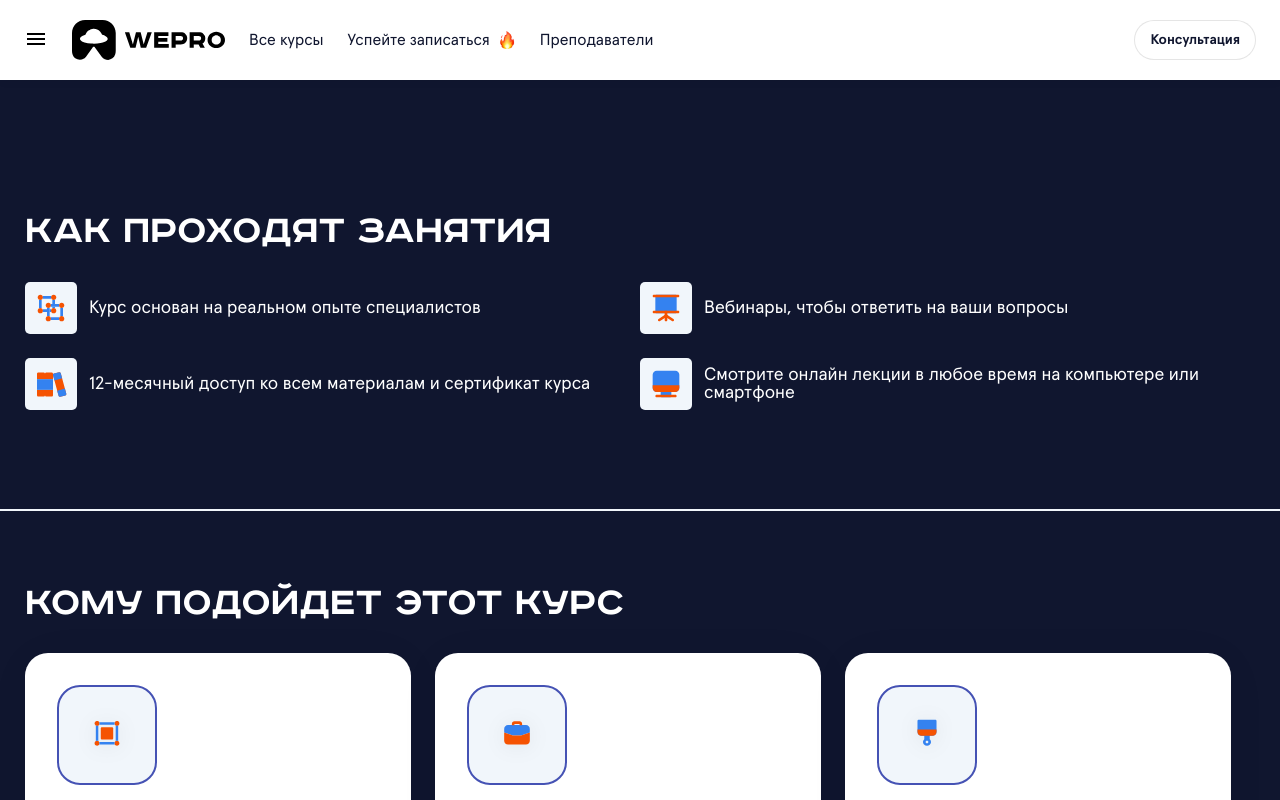
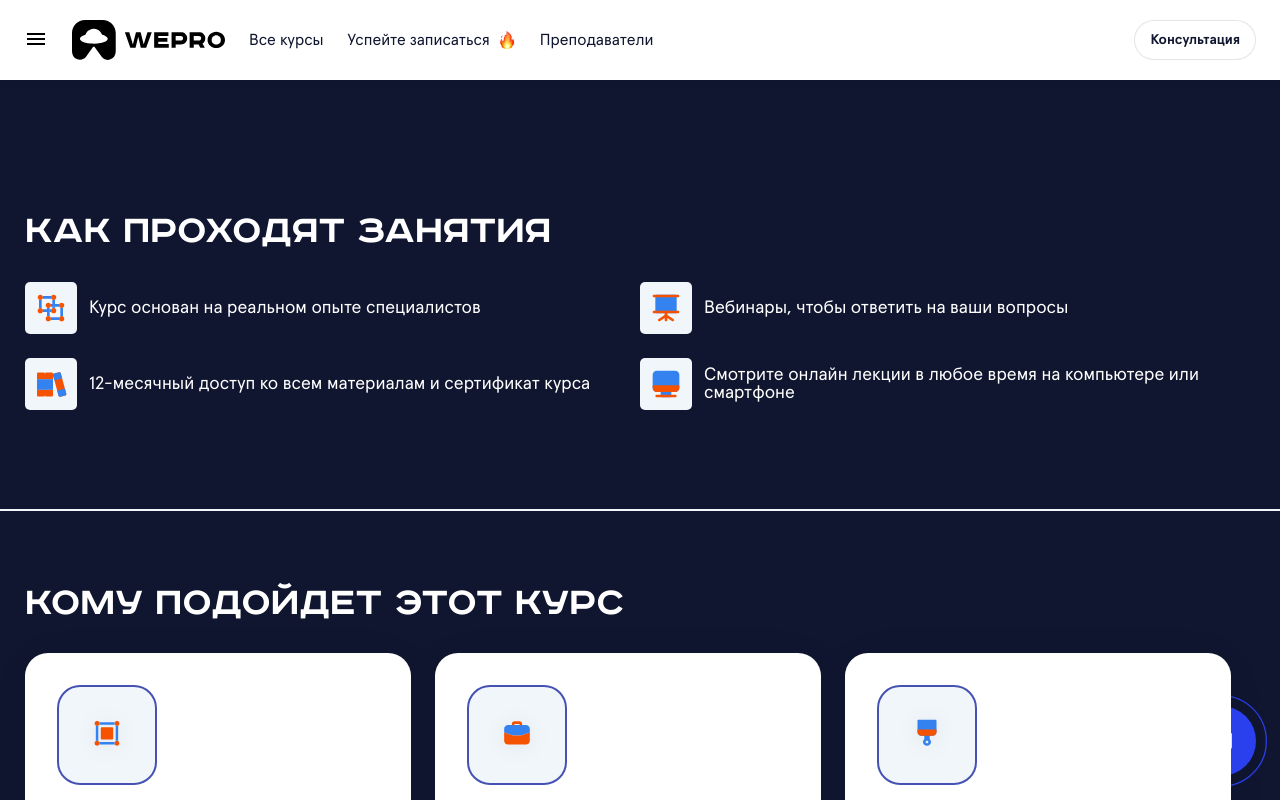
Before and after one commit to abdumalikovich/wepro-new-website-2023, a Nuxt app: page /course/_ in a window 1280 px wide. Shown: the top 800 px of the page. Built offline with nearby package versions, Linux system fonts and the light colour scheme; no server answers.

Commit message:
ui updates

```diff
--- a/components/footer-component.vue
+++ b/components/footer-component.vue
@@ -1,6 +1,6 @@
 <template>
     <footer>
-		<!-- <div class="map" style="position:relative;overflow:hidden;"><a href="https://yandex.uz/maps/org/238454040226/?utm_medium=mapframe&utm_source=maps" style="color:#eee;font-size:12px;position:absolute;top:0px;">Wepro</a><a href="https://yandex.uz/maps/10334/samarkand/category/courses_and_master_classes/184106220/?utm_medium=mapframe&utm_source=maps" style="color:#eee;font-size:12px;position:absolute;top:14px;">Курсы и мастер-классы в Самарканде</a><a href="https://yandex.uz/maps/10334/samarkand/category/computer_courses/184106158/?utm_medium=mapframe&utm_source=maps" style="color:#eee;font-size:12px;position:absolute;top:28px;">Компьютерные курсы в Самарканде</a><iframe src="https://yandex.uz/map-widget/v1/-/CCUBN0Q-0D" frameborder="1" allowfullscreen="true" style="position:relative;"></iframe></div> -->
+        <div class="map" style="position:relative;overflow:hidden;"><a href="https://yandex.uz/maps/org/104098852392/?utm_medium=mapframe&utm_source=maps" style="color:#eee;font-size:12px;position:absolute;top:0px;">Wepro</a><a href="https://yandex.uz/maps/10334/samarkand/category/courses_and_master_classes/184106220/?utm_medium=mapframe&utm_source=maps" style="color:#eee;font-size:12px;position:absolute;top:14px;">Курсы и мастер-классы в Самарканде</a><a href="https://yandex.uz/maps/10334/samarkand/category/computer_courses/184106158/?utm_medium=mapframe&utm_source=maps" style="color:#eee;font-size:12px;position:absolute;top:28px;">Компьютерные курсы в Самарканде</a><iframe src="https://yandex.uz/map-widget/v1/-/CCUNJ0du8A" frameborder="1" allowfullscreen="true" style="position:relative;"></iframe></div>
 
         <div class="wrapper">
             <div class="_pc">
--- a/components/lessons-list.vue
+++ b/components/lessons-list.vue
@@ -1,9 +1,9 @@
 <template>
     <div class="bottom-side lessons-list">
-        <div class="lesson-item" v-for="item of data.lessons" :key="item.key">
+        <div class="lesson-item" v-for="item of data" :key="item.key">
             <span class="lesson-title _h4">{{ item }}</span>
             <span class="lesson-number">
-                <span>Занятие {{ data.lessons.indexOf(item) + 1 }}</span>
+                <span>Занятие {{ data.indexOf(item) + 1 }}</span>
             </span>
         </div>
     </div>
@@ -11,19 +11,9 @@
 
 <script>
 export default {
-    data() {
-        return {
-            lessons: {},
-            course: {},
-        }
-    },
     props: [
         "data"
-    ],
-    mounted() {
-        this.lessons = this.data.lessons
-        this.course = this.data.course
-    }
+    ]
 }
 </script>
 
--- a/layouts/default.vue
+++ b/layouts/default.vue
@@ -8,6 +8,15 @@
         </transition>
 
         <!-- <modals-cookies></modals-cookies> -->
+
+        <div class="contact-widget">
+            <div class="hide">
+                123
+            </div>
+            <div class="show">
+                <svg fill="#FFFFFF" height="30" width="30" viewBox="0 0 24 24" style="padding-top: 4px;"><path d="M20 2H4c-1.1 0-1.99.9-1.99 2L2 22l4-4h14c1.1 0 2-.9 2-2V4c0-1.1-.9-2-2-2zM6 9h12v2H6V9zm8 5H6v-2h8v2zm4-6H6V6h12v2z"></path><path d="M0 0h24v24H0z" fill="none"></path></svg>
+            </div>
+        </div>
 
         <transition name="fade" mode="out-in">
             <div class="modal-default modal-left" v-if="modals.leadGroup.status">
@@ -1568,4 +1577,40 @@ form {
         }
     }
 }
+.contact-widget {
+    position: fixed;
+    right: 24px;
+    bottom: 24px;
+    .show {
+        width: 70px;
+        height: 70px;
+        background-color: var(--corp);
+        display: flex;
+        justify-content: center;
+        align-items: center;
+        border-radius: 100%;
+        position: relative;
+        &:before {
+            position: absolute;
+            content: "";
+            animation: widgetPulse infinite 1.5s;
+            width: 100%;
+            height: 100%;
+            border: 1px solid var(--corp);
+            border-radius: 100%;
+            z-index: -1;
+        }
+    }
+}
+@keyframes widgetPulse {
+    0% {
+        transform: scale(1);
+        background-color: transparent;
+    } 50% {
+        transform: scale(1.3);
+    } 100% {
+        transform: scale(1);
+        background-color: transparent;
+    }
+}
 </style>
--- a/pages/course/_/index.vue
+++ b/pages/course/_/index.vue
@@ -13,12 +13,9 @@
                     }}</span>
 
                     <course-price-block
-                        v-if="allData.course.body.price > 0"
                         :price="allData.course.body.price"
                         :sale="0"
                     ></course-price-block>
-
-                    <span v-else class="_h3">Bepul kurs</span>
 
                     <div class="_buttons">
                         <button
@@ -134,16 +131,13 @@
 
         <div class="_margin-line"></div>
 
-        <div class="course-lessons-list _width">
+        <div class="course-lessons-list _width" v-if="allData.course.body._id">
             <div class="_heading">
                 <span class="_h2">Программа курса</span>
             </div>
-            <div v-if="allData.course.body._id" class="modules-list wrapper">
+            <div class="modules-list wrapper">
                 <lessons-list
-                    :data="{
-                        lessons: allData.course.body.course_programm,
-                        course: course,
-                    }"
+                    :data="allData.course.body.course_programm"
                 ></lessons-list>
             </div>
         </div>
@@ -228,8 +222,10 @@ export default {
             key: "course",
             id: this.$route.params.pathMatch,
         }).then(() => {
-            this.title = this.allData.course.body.title;
-            this.description = this.allData.course.body.description;
+            if(this.allData.course._id) {
+                this.title = this.allData.course.body.title;
+                this.description = this.allData.course.body.description;
+            }
         });
     },
     beforeDestroy() {
```
